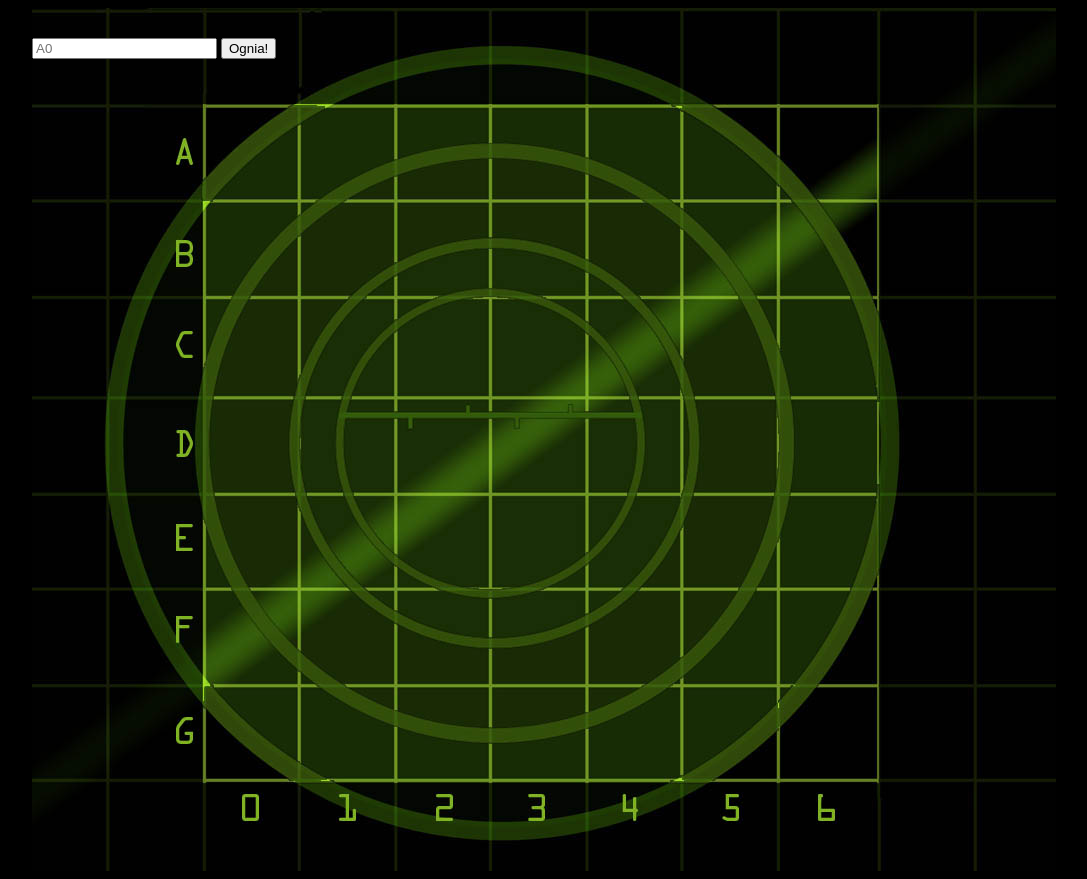
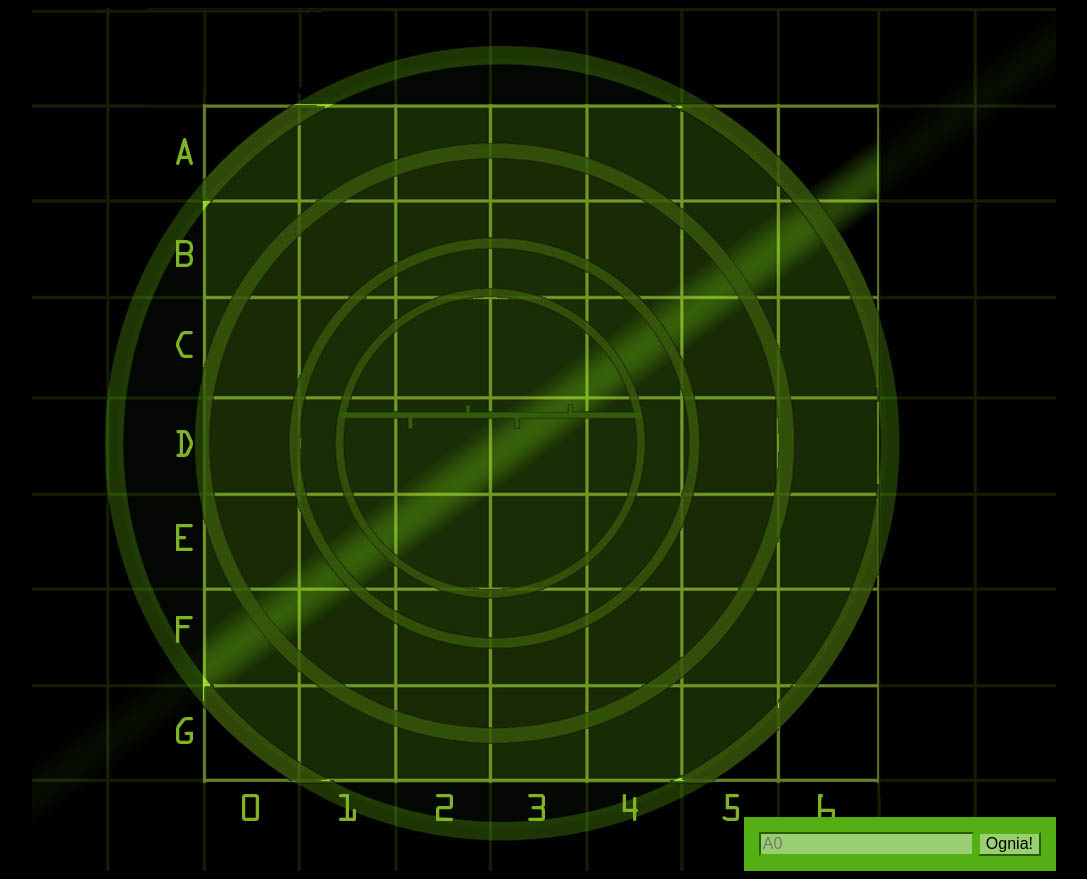
Before and after one commit to martraw/BattleShipGame, a plain HTML site: page index.html in a window 1280 px wide. Shown: the whole page, without its empty margins (96-1183 px from the left). Drawn offline with Linux system fonts and the light colour scheme.

Commit message:
All elemnts positioned

```diff
--- a/css/style.css
+++ b/css/style.css
@@ -1,3 +1,7 @@
+* {
+  /*box-sizing: border-box;*/
+
+}
 body{
   background-color: black;
 }
@@ -7,5 +11,43 @@ body{
   width: 1024px;
   height: 863px;
   margin: auto;
-  background: url("../images/board.jpg")
+  background: url("../images/board.jpg") no-repeat;
 }
+
+#messageArea {
+  position: absolute;
+  top: 0;
+  left: 0;
+  color: rgb(83, 175, 19);
+  background-color: blue;
+}
+
+table {
+  position: absolute;;
+  left: 173px;
+  top: 98px;
+  border-spacing: 0;
+}
+
+td {
+  width: 94px;
+  height: 94px;
+}
+
+.hit {
+  background-color: rgba(255, 0, 0, 0.5);
+}
+
+form {
+  position: absolute;
+  bottom: 0;
+  right: 0;
+  padding: 15px;
+  background-color: rgb(83, 175, 19);
+}
+
+form input {
+  background-color: rgb(152, 207, 113);
+  border-color: rgb(83, 175, 19);
+  font-size: 1em;
+}
```
